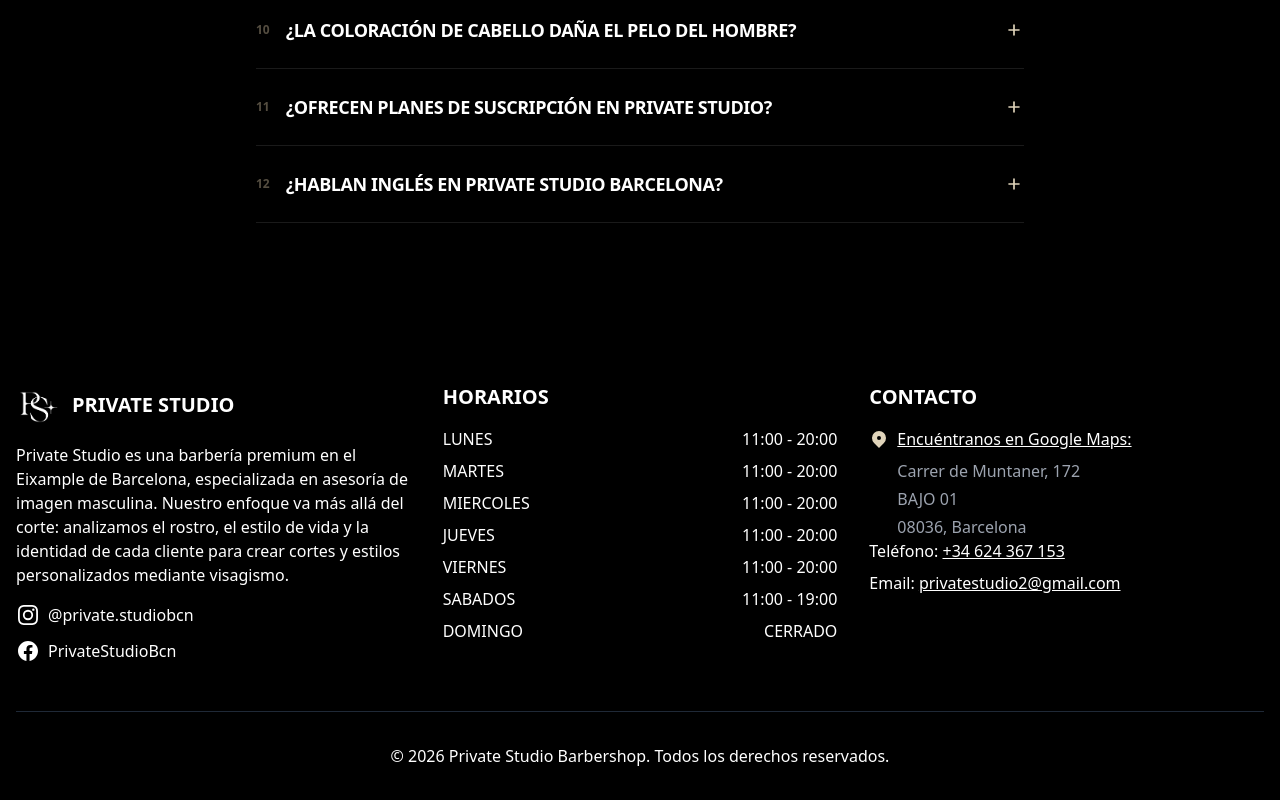
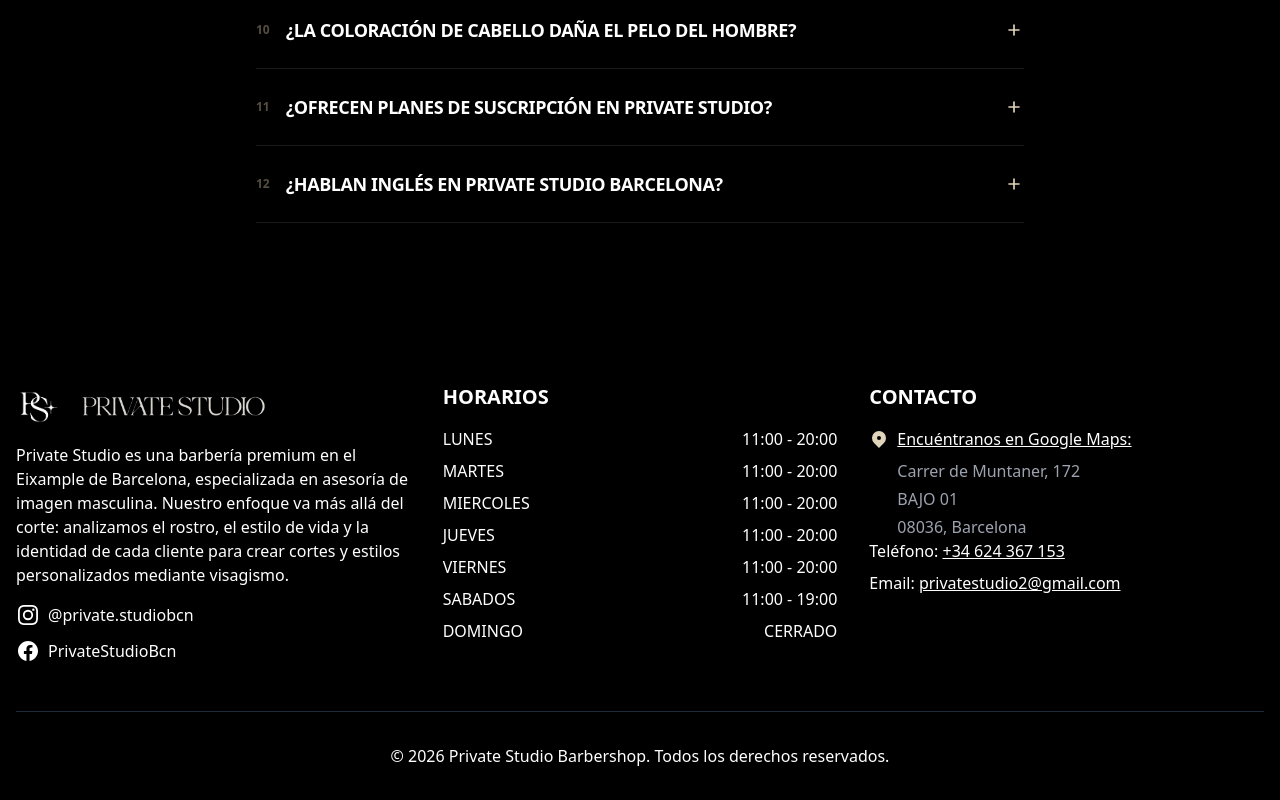
Before and after one commit to kud0/privatestudio, an Astro site in the folder privatestudio/: page / in a window 1280 px wide. Shown: the part 6348-7148 px from the top of the page. Built offline with nearby package versions, Linux system fonts and the light colour scheme; Astro itself is replaced by a stand-in of ours.

Commit message:
footer: add logotipo PNG with transparent bg next to PS icon

```diff
--- a/privatestudio/src/components/Footer.astro
+++ b/privatestudio/src/components/Footer.astro
@@ -23,7 +23,7 @@ const socialLinks = [
       <div>
         <div class="flex items-center mb-4">
           <div
-            class="w-11 h-11 overflow-hidden flex items-center justify-center mr-3"
+            class="w-11 h-11 overflow-hidden flex items-center justify-center mr-3 shrink-0"
           >
             <img
               src="/images/logo_new.png"
@@ -32,7 +32,12 @@ const socialLinks = [
               loading="lazy"
             />
           </div>
-          <h3 class="text-xl font-bold">PRIVATE STUDIO</h3>
+          <img
+            src="/images/logotipo.png"
+            alt="Private Studio"
+            class="h-7 w-auto object-contain"
+            loading="lazy"
+          />
         </div>
         <p class="mb-4" data-i18n="footer.about">
           Private Studio es una barbería premium en el Eixample de Barcelona,
```
Also changed, not shown: privatestudio/public/images/logotipo.png (added).
